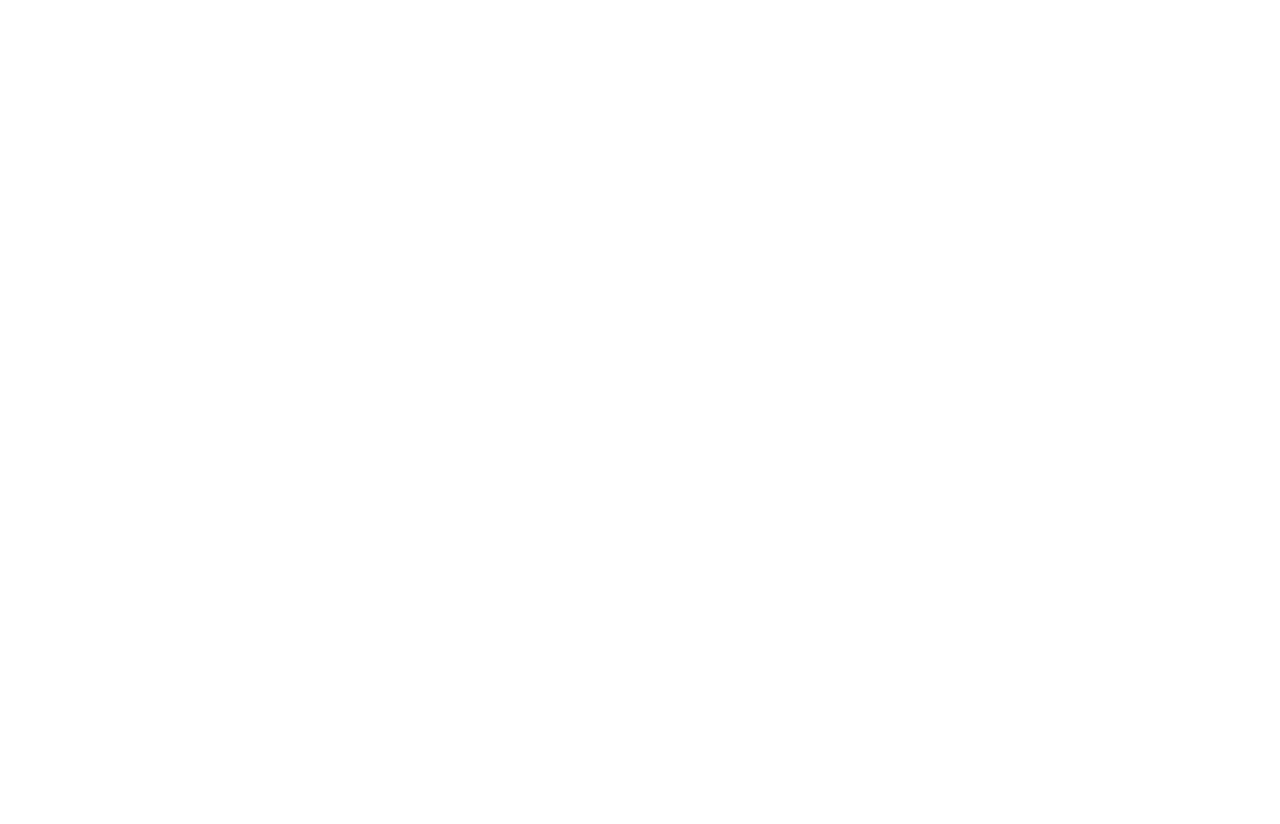
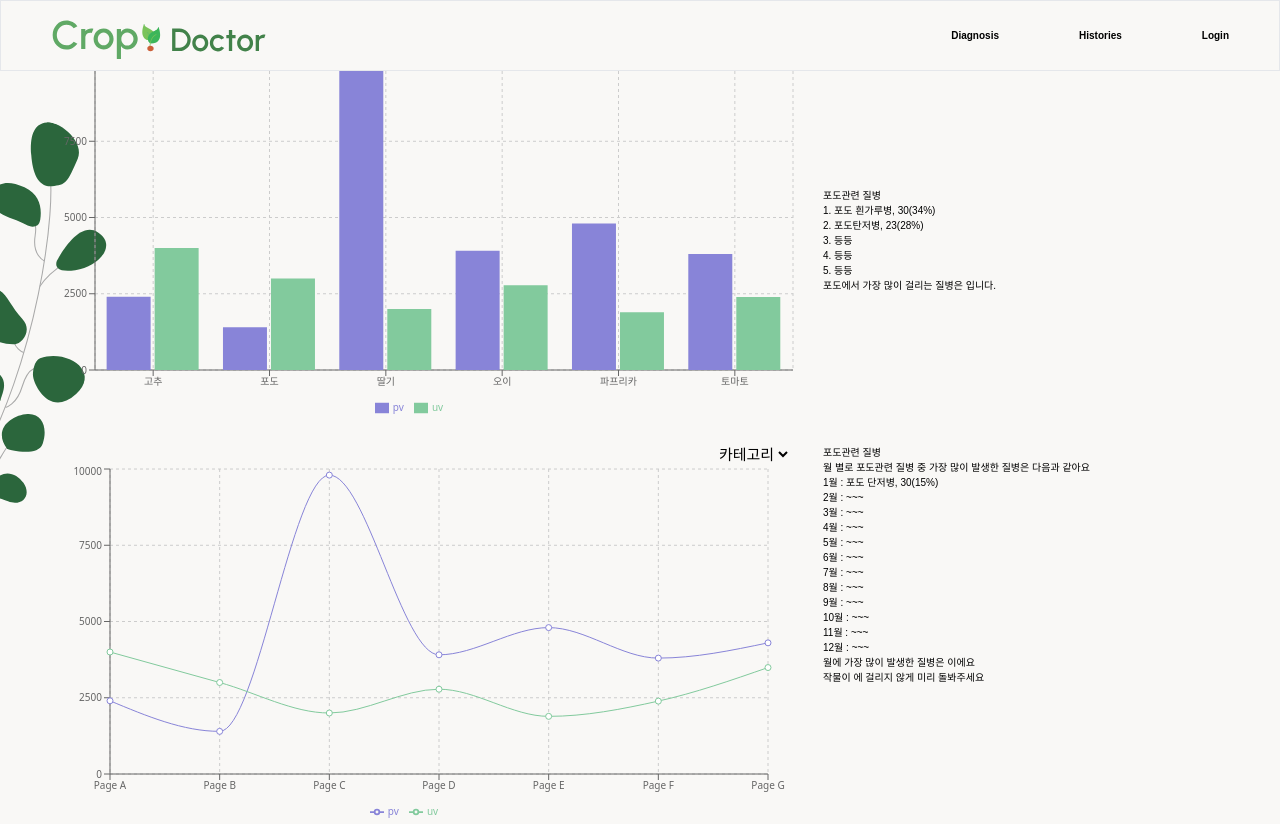
Before and after one commit to S-V-23-BootCamp-Team-F/frontend, a React (Vite) app: page /stastics in a window 1280 px wide. Before the commit this address had no page. Before the commit the page ends 800 px from the top, so only its background shows below. Built offline with nearby package versions, Linux system fonts and the light colour scheme.

Commit message:
design : 차트 페이지 퍼블리싱

```diff
--- a/src/App.tsx
+++ b/src/App.tsx
@@ -5,6 +5,7 @@
 import AbnomalResultPage from "./pages/AbnomalResultPage";
 import HistoryPage from "./pages/HistoryPage";
 import NomalResultPage from "./pages/NomalResultPage";
+import StasticsPage from "./pages/StasticsPage";
 
 function App() {
   return (
@@ -15,6 +16,7 @@
         <Route path="/abnomalresult" element={<AbnomalResultPage />} />
         <Route path="/nomalresult" element={<NomalResultPage />} />
         <Route path="/history" element={<HistoryPage />} />
+        <Route path="/stastics" element={<StasticsPage />} />
       </Routes>
     </Router>
   );
--- /dev/null
+++ b/src/components/Cropchart.tsx
@@ -0,0 +1,51 @@
+import React from "react";
+import { CartesianGrid, XAxis, YAxis, BarChart, Bar, Legend, Tooltip } from 'recharts';
+
+
+const Cropchart = () => {
+  const data = [
+    {
+      "name": "고추",
+      "uv": 4000,
+      "pv": 2400
+    },
+    {
+      "name": "포도",
+      "uv": 3000,
+      "pv": 1398
+    },
+    {
+      "name": "딸기",
+      "uv": 2000,
+      "pv": 9800
+    },
+    {
+      "name": "오이",
+      "uv": 2780,
+      "pv": 3908
+    },
+    {
+      "name": "파프리카",
+      "uv": 1890,
+      "pv": 4800
+    },
+    {
+      "name": "토마토",
+      "uv": 2390,
+      "pv": 3800
+    },
+  ]
+  return (
+    <BarChart width={768} height={360} data={data}>
+    <CartesianGrid strokeDasharray="3 3" />
+    <XAxis dataKey="name" />
+    <YAxis />
+    <Tooltip />
+    <Legend />
+    <Bar dataKey="pv" fill="#8884d8" />
+    <Bar dataKey="uv" fill="#82ca9d" />
+  </BarChart>
+  );
+};
+
+export default Cropchart;
--- /dev/null
+++ b/src/components/Periodchart.tsx
@@ -0,0 +1,65 @@
+import React from "react";
+import { LineChart, Line, CartesianGrid, XAxis, YAxis, Tooltip, Legend } from 'recharts';
+
+
+const Periodchart = () => {
+    const data = [
+        {
+          "name": "Page A",
+          "uv": 4000,
+          "pv": 2400,
+          "amt": 2400
+        },
+        {
+          "name": "Page B",
+          "uv": 3000,
+          "pv": 1398,
+          "amt": 2210
+        },
+        {
+          "name": "Page C",
+          "uv": 2000,
+          "pv": 9800,
+          "amt": 2290
+        },
+        {
+          "name": "Page D",
+          "uv": 2780,
+          "pv": 3908,
+          "amt": 2000
+        },
+        {
+          "name": "Page E",
+          "uv": 1890,
+          "pv": 4800,
+          "amt": 2181
+        },
+        {
+          "name": "Page F",
+          "uv": 2390,
+          "pv": 3800,
+          "amt": 2500
+        },
+        {
+          "name": "Page G",
+          "uv": 3490,
+          "pv": 4300,
+          "amt": 2100
+        }
+      ]
+
+  return (
+        <LineChart width={768} height={360} data={data}
+          margin={{ top: 5, right: 30, left: 20, bottom: 5 }}>
+              <CartesianGrid strokeDasharray="3 3" />
+              <XAxis dataKey="name" />
+              <YAxis />
+              <Tooltip />
+              <Legend />
+              <Line type="monotone" dataKey="pv" stroke="#8884d8" />
+              <Line type="monotone" dataKey="uv" stroke="#82ca9d" />
+          </LineChart>
+  );
+};
+
+export default Periodchart;
--- a/src/pages/HistoryPage.tsx
+++ b/src/pages/HistoryPage.tsx
@@ -77,7 +77,7 @@
       <div className="flex flex-col pt-32">
         {/*카테고리*/}
         <select
-          className="m-auto mt-4 mr-5 mb-3 w-auto bg-background text-center font-kor-bold text-2xl md:mt-0"
+          className="my-3 mt-3 ml-12 w-3/12 items-center rounded-md bg-button py-1 text-center text-xl text-white md:ml-20 lg:ml-12 lg:mt-8"
           onChange={indexHandler}
         >
           <option value="0">전체</option>
--- /dev/null
+++ b/src/pages/StasticsPage.tsx
@@ -0,0 +1,77 @@
+import React from "react";
+
+import Navbar from "src/components/Navbar";
+import Cropchart from "src/components/Cropchart"
+import Periodchart from "src/components/Periodchart";
+
+const StasticsPage = () =>{
+    return (
+        <div className="flex min-h-screen w-screen flex-col overflow-y-auto bg-background bg-grass bg-no-repeat">
+            {/*nav바*/}
+            <div className="mb-10">
+                <Navbar />
+            </div>
+            {/*내용*/}
+            <div className="mt-10 px-12 pt-4">
+                {/*위쪽*/}
+                <div className="flex flex-col xl:flex-row align-middle">
+                    {/*위 차트*/}
+                    <div className="ml-0">
+                        <Cropchart />
+                    </div>
+                    {/*위 차트 설명*/}
+                    <span className="ml-20 xl:ml-10 my-auto font-kor-medium">
+                        포도관련 질병<br/>
+                        1. 포도 흰가루병, 30(34%)<br/>
+                        2. 포도탄저병, 23(28%)<br/>
+                        3. 등등<br/>
+                        4. 등등<br/>
+                        5. 등등<br/>
+                        포도에서 가장 많이 걸리는 질병은 {}입니다.<br/>
+                    </span>
+                </div>
+                {/*아래쪽*/}
+                <div>
+                    <div className="flex flex-wrap mt-10 align-middle">
+                        <div className="flex flex-col">
+                            <select className="m-auto mr-3 w-auto bg-background text-center font-kor-bold text-2xl md:mt-0">
+                                <option value="0">카테고리</option>
+                                <option value="1">고추</option>
+                                <option value="2">포도</option>
+                                <option value="3">딸기</option>
+                                <option value="4">오이</option>
+                                <option value="5">파프리카</option>
+                                <option value="6">토마토</option>
+                            </select>
+                        {/*아래 차트*/}
+                            <div className="ml-0">
+                                <Periodchart />
+                            </div>
+                        </div>
+                        {/*아래 차트 설명*/}
+                        <span className="ml-20 xl:ml-10 font-kor-medium">
+                            포도관련 질병<br/>
+                            월 별로 포도관련 질병 중 가장 많이 발생한 질병은 다음과 같아요<br/>
+                            1월 : 포도 단저병, 30(15%)<br/>
+                            2월 : ~~~<br/>
+                            3월 : ~~~<br/>
+                            4월 : ~~~<br/>
+                            5월 : ~~~<br/>
+                            6월 : ~~~<br/>
+                            7월 : ~~~<br/>
+                            8월 : ~~~<br/>
+                            9월 : ~~~<br/>
+                            10월 : ~~~<br/>
+                            11월 : ~~~<br/>
+                            12월 : ~~~<br/>
+                            {}월에 가장 많이 발생한 질병은 {}이에요<br/>
+                            작물이 {}에 걸리지 않게 미리 돌봐주세요<br/>
+                        </span>
+                    </div>
+                </div>
+            </div>
+        </div>
+    );
+};
+
+export default StasticsPage;
```
